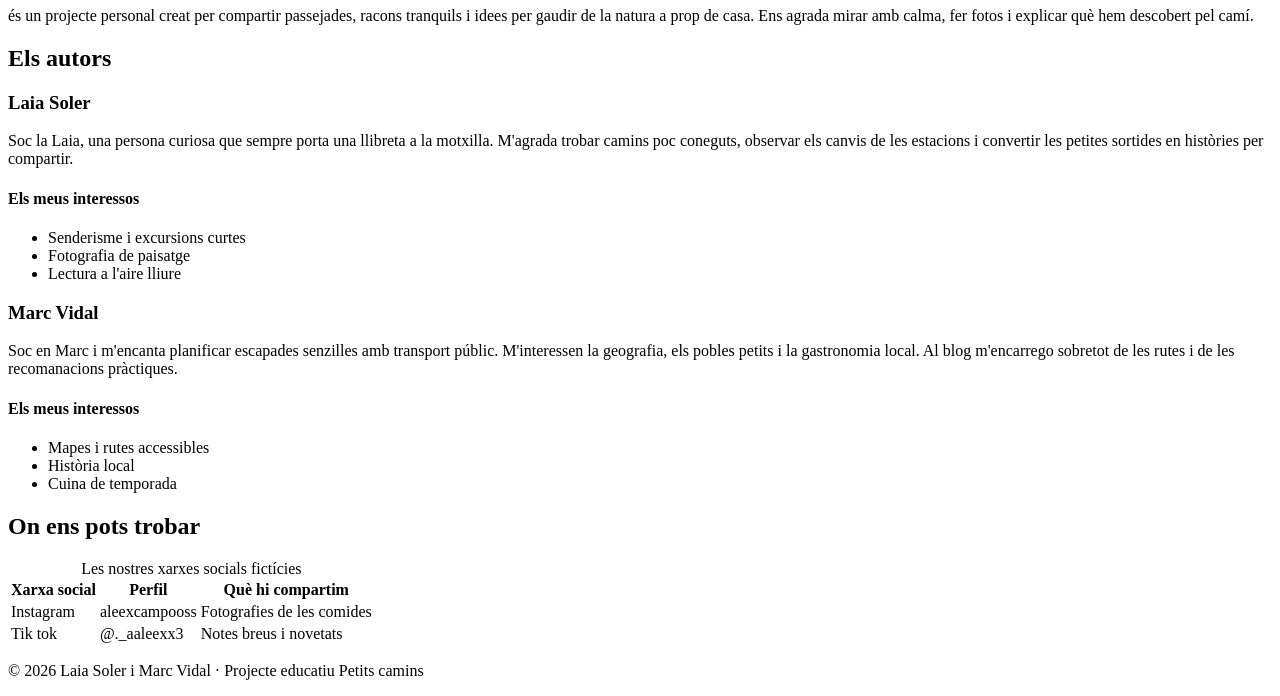
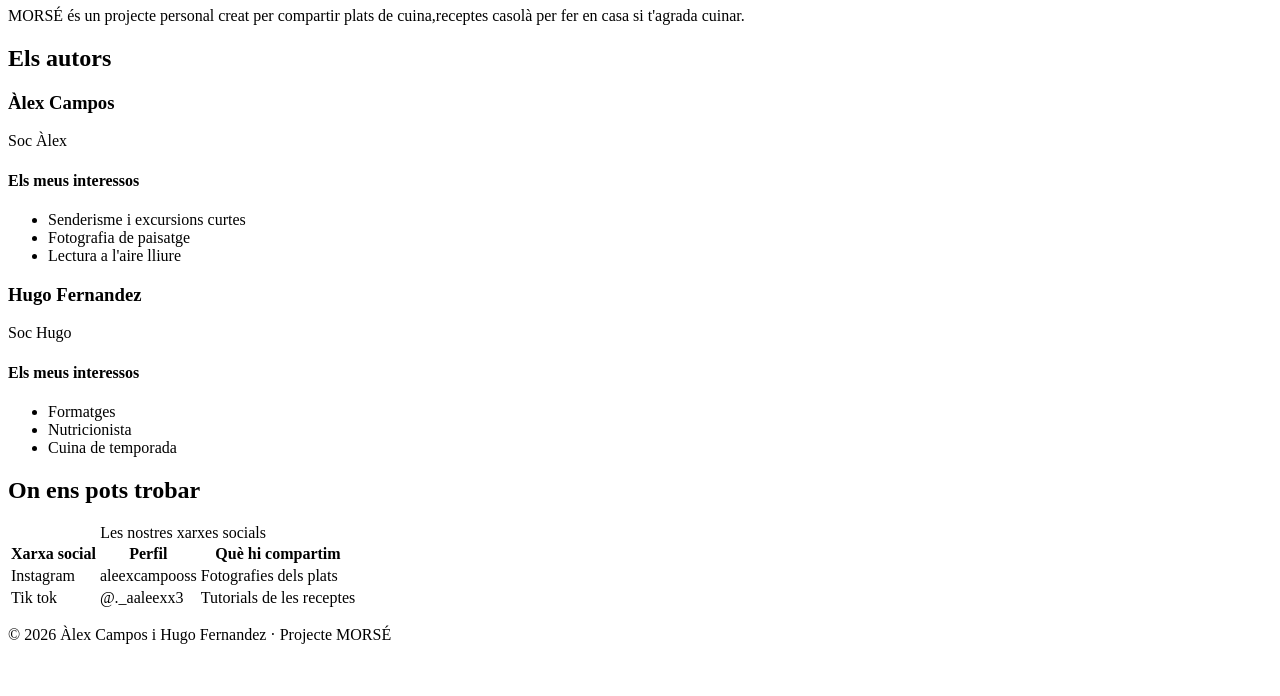
Before and after one commit to acampost7684/MORS-, a plain HTML site: page about.html in a window 1280 px wide. Shown: the part 257-953 px from the top of the page. After the commit the page ends 917 px from the top, so only its background shows below. Drawn offline with Linux system fonts and the light colour scheme.

Commit message:
Update about.html

```diff
--- a/about.html
+++ b/about.html
@@ -1,8 +1,4 @@
 /<!DOCTYPE html>
-<!--[if lt IE 7]>      <html class="no-js lt-ie9 lt-ie8 lt-ie7"> <![endif]-->
-<!--[if IE 7]>         <html class="no-js lt-ie9 lt-ie8"> <![endif]-->
-<!--[if IE 8]>         <html class="no-js lt-ie9"> <![endif]-->
-<!--[if gt IE 8]>      <html class="no-js"> <!--<![endif]-->
 <html>
     <head>
         <meta charset="utf-8">
@@ -13,20 +9,13 @@
         <link rel="stylesheet" href="">
     </head>
     <body>
-<<<<<<< Updated upstream
-
-
-
-=======
-        <script src="" async defer></script>
->>>>>>> Stashed changes
     </body>
 </html>
- <title>Qui som? | Petits camins</title>
+ <title>Qui som? </title>
 </head>
 <body>
   <header>
-    <p><strong>Petits camins</strong> · Un blog per descobrir llocs i històries</p>
+    <p><strong>MORSÉ</strong> · Bloc de plats de cuina</p>
 
     <nav aria-label="Navegació principal">
       <ul>
@@ -43,22 +32,17 @@
   <main>
     <h1>Qui som?</h1>
     <p>
-       és un projecte personal creat per compartir
-      passejades, racons tranquils i idees per gaudir de la natura a prop
-      de casa. Ens agrada mirar amb calma, fer fotos i explicar què hem
-      descobert pel camí.
+      MORSÉ és un projecte personal creat per compartir
+     plats de cuina,receptes casolà per fer en casa si t'agrada cuinar.
     </p>
 
     <section>
       <h2>Els autors</h2>
 
       <article>
-        <h3>Laia Soler</h3>
+        <h3>Àlex Campos</h3>
         <p>
-          Soc la Laia, una persona curiosa que sempre porta una llibreta
-          a la motxilla. M'agrada trobar camins poc coneguts, observar els
-          canvis de les estacions i convertir les petites sortides en
-          històries per compartir.
+          Soc Àlex
         </p>
 
         <h4>Els meus interessos</h4>
@@ -70,18 +54,15 @@
       </article>
 
       <article>
-        <h3>Marc Vidal</h3>
+        <h3>Hugo Fernandez</h3>
         <p>
-          Soc en Marc i m'encanta planificar escapades senzilles amb
-          transport públic. M'interessen la geografia, els pobles petits
-          i la gastronomia local. Al blog m'encarrego sobretot de les
-          rutes i de les recomanacions pràctiques.
+          Soc Hugo
         </p>
 
         <h4>Els meus interessos</h4>
         <ul>
-          <li>Mapes i rutes accessibles</li>
-          <li>Història local</li>
+          <li>Formatges</li>
+          <li>Nutricionista</li>
           <li>Cuina de temporada</li>
         </ul>
       </article>
@@ -91,7 +72,7 @@
       <h2>On ens pots trobar</h2>
 
       <table>
-        <caption>Les nostres xarxes socials fictícies</caption>
+        <caption>Les nostres xarxes socials </caption>
         <thead>
           <tr>
             <th scope="col">Xarxa social</th>
@@ -103,12 +84,12 @@
           <tr>
             <td>Instagram</td>
             <td>aleexcampooss</td>
-            <td>Fotografies de les comides</td>
+            <td>Fotografies dels plats</td>
           </tr>
           <tr>
             <td>Tik tok</td>
             <td>@._aaleexx3</td>
-            <td>Notes breus i novetats</td>
+            <td>Tutorials de les receptes</td>
           </tr>
         </tbody>
       </table>
@@ -116,7 +97,7 @@
   </main>
 
   <footer>
-    <p>© 2026 Laia Soler i Marc Vidal · Projecte educatiu Petits camins</p>
+    <p>© 2026 Àlex Campos i Hugo Fernandez · Projecte MORSÉ</p>
   </footer>
 </body>
 </html>
```
